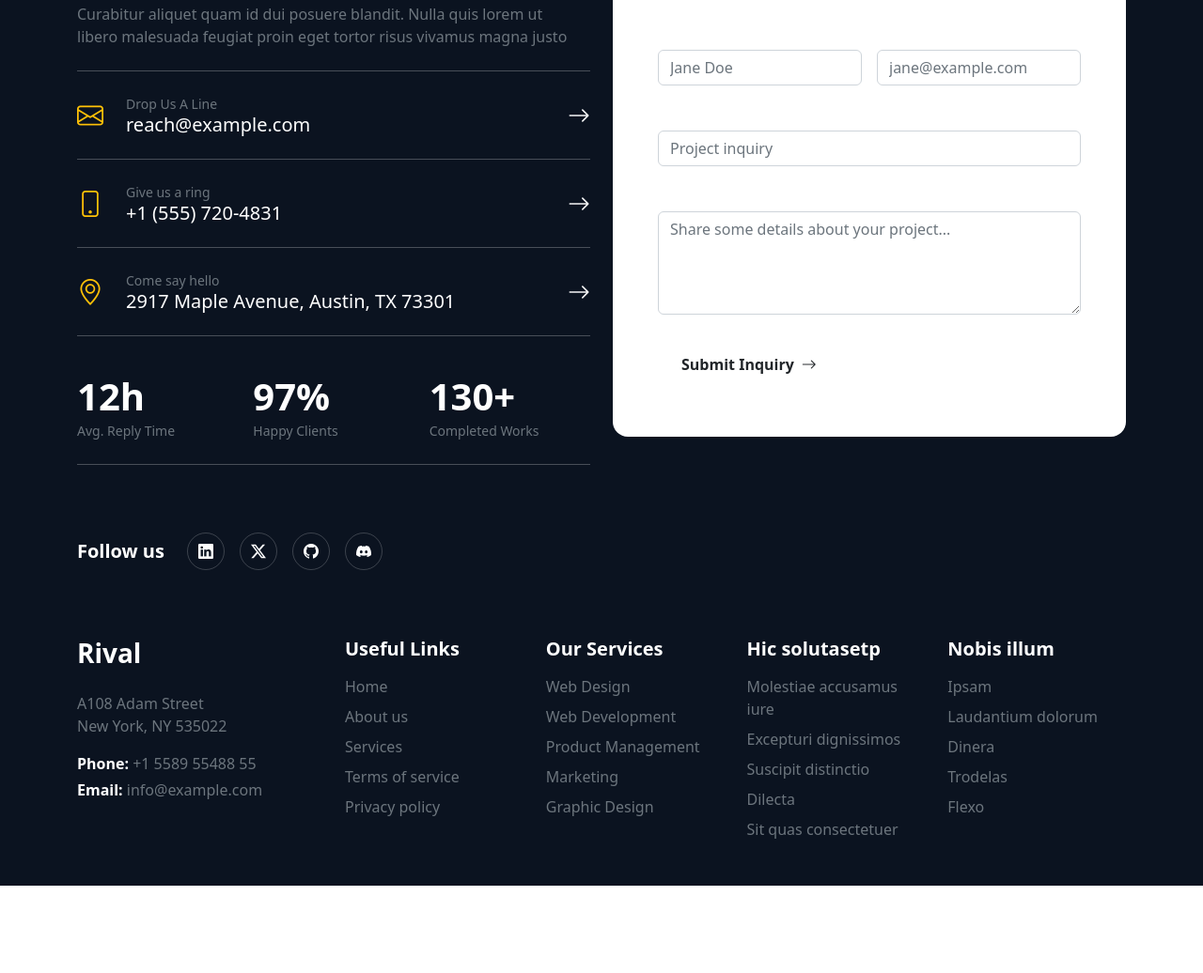
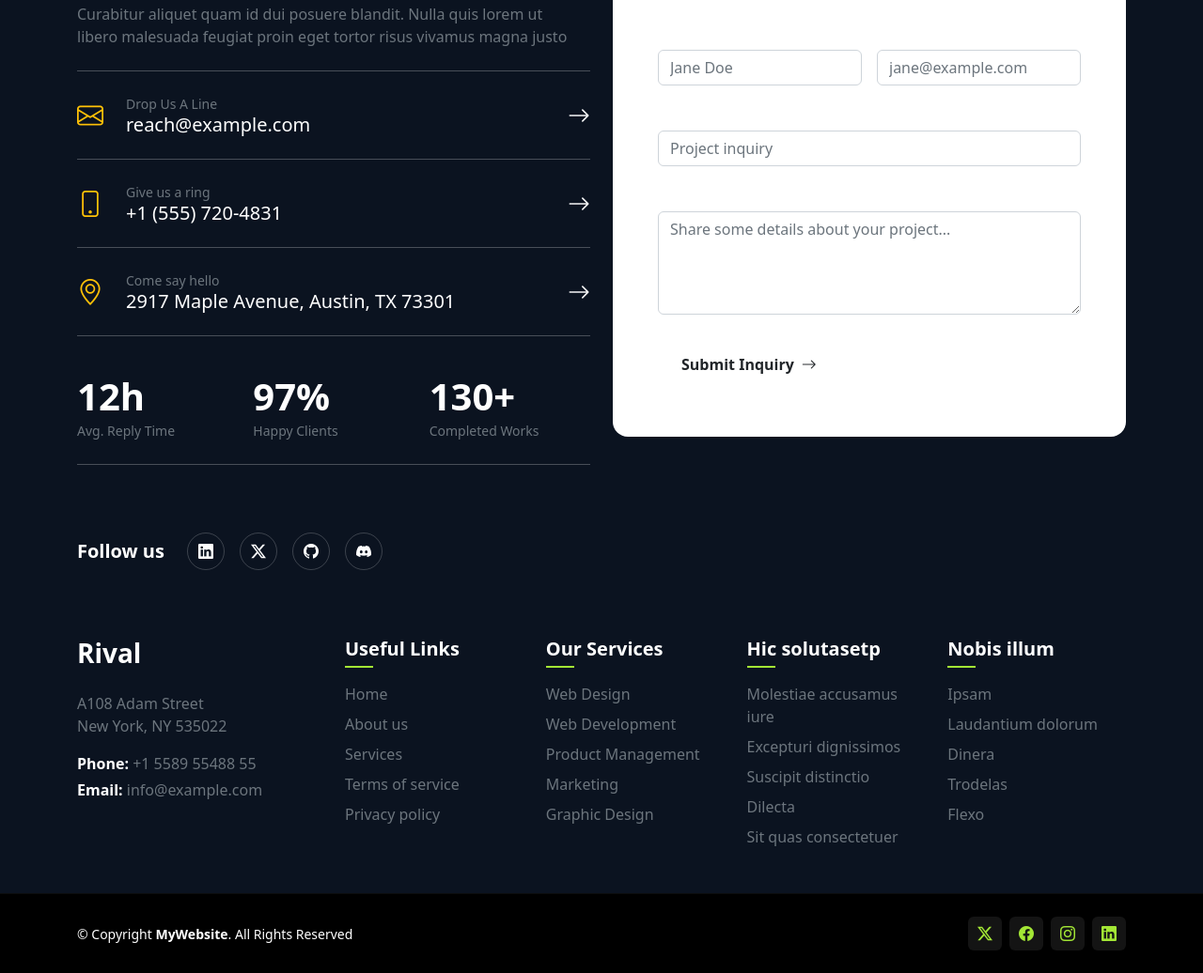
Before and after one commit to shahed-abdalaziz/rival-bootstrap-template, a plain HTML site: page index.html in a window 1280 px wide. Shown: the part 8743-9779 px from the top of the page at 94% size. Before the commit the page ends 9686 px from the top, so only its background shows below. Drawn offline with nearby package versions, Linux system fonts and the light colour scheme.

Commit message:
Add Footer

```diff
--- a/index.html
+++ b/index.html
@@ -1556,6 +1556,25 @@
         </div>
     </section>
     <!-- END CONTACT SECTION -->
+    <!-- START FOOTER -->
+    <footer class="site-footer py-4 border-top border-secondary border-opacity-10">
+        <div class="container">
+            <div class="d-flex flex-column flex-md-row align-items-center justify-content-between gap-3">
+                <div class="text-center text-md-start">
+                    <p class="text-white m-0 small">© Copyright <strong class="text-white">MyWebsite</strong>. All
+                        Rights Reserved
+                    </p>
+                </div>
+                <div class="d-flex gap-2">
+                    <a href="#" class="footer-square-btn"><i class="bi bi-twitter-x"></i></a>
+                    <a href="#" class="footer-square-btn"><i class="bi bi-facebook"></i></a>
+                    <a href="#" class="footer-square-btn"><i class="bi bi-instagram"></i></a>
+                    <a href="#" class="footer-square-btn"><i class="bi bi-linkedin"></i></a>
+                </div>
+            </div>
+        </div>
+    </footer>
+    <!-- END FOOTER -->
 
 
     <script src="https://cdn.jsdelivr.net/npm/bootstrap@5.2.3/dist/js/bootstrap.bundle.min.js"></script>
--- a/style.css
+++ b/style.css
@@ -403,3 +403,58 @@
 }
 
 /* end contact */
+/* start footer */
+.h5-footer {
+    position: relative;
+    padding-bottom: 8px;
+}
+
+.h5-footer::after {
+    content: '';
+    width: 30px;
+    height: 2px;
+    background-color: #a3e635;
+    position: absolute;
+    bottom: 0;
+    left: 0;
+}
+
+.final-row a {
+    transition: color 0.2s ease;
+}
+
+.final-row a:hover {
+    color: #a3e635 !important;
+}
+
+.site-footer {
+    background-color: #000000 !important;
+    position: relative !important;
+    top: auto !important;
+    bottom: auto !important;
+    left: auto !important;
+    width: 100% !important;
+    height: auto !important;
+    clear: both !important;
+    display: block !important;
+}
+
+.footer-square-btn {
+    width: 36px;
+    height: 36px;
+    background-color: rgba(255, 255, 255, 0.08);
+    color: #a3e635;
+    display: flex;
+    align-items: center;
+    justify-content: center;
+    border-radius: 6px;
+    text-decoration: none;
+    transition: all 0.3s ease;
+}
+
+.footer-square-btn:hover {
+    background-color: #a3e635;
+    color: #000;
+}
+
+/* end footer */
```
